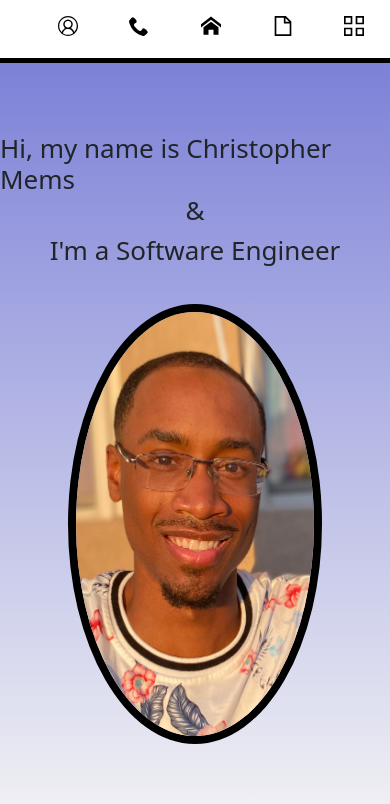
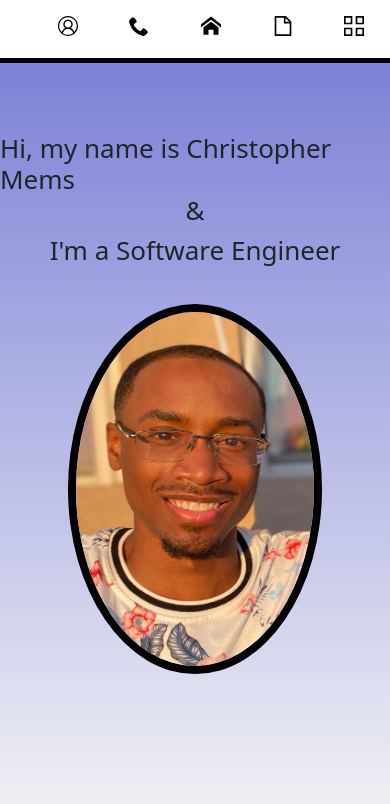
Before and after one commit to cmthecoder/portfolio-react, a React (Create React App) app: page / in a window 390 px wide. Shown: the top 804 px of the page. Built offline with nearby package versions, Linux system fonts and the light colour scheme; a web font is replaced by a local one.

Commit message:
change img size

```diff
--- a/src/styles/Home.css
+++ b/src/styles/Home.css
@@ -40,7 +40,7 @@
 
   .home-view > img {
     width: 65%;
-    height: 440px;
+    height: 370px;
     border-radius: 1px solid black;
 
   }
```
